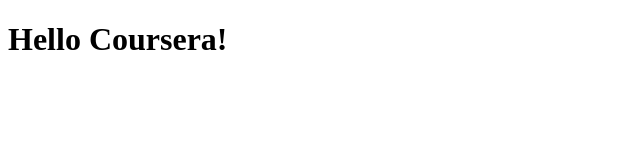
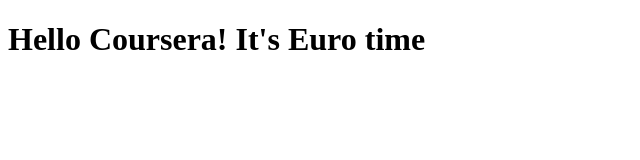
Before and after one commit to Assassin23/Coursera-test, a plain HTML site: page site/index.html in a window 1280 px wide. Shown: the whole page, without its empty margins (0-640 px from the left). Drawn offline with Linux system fonts and the light colour scheme.

Commit message:
Butterfly Effect.

```diff
--- a/site/index.html
+++ b/site/index.html
@@ -4,6 +4,6 @@
 	<title>Hello Amigos</title>
 </head>
 <body>
-<h1>Hello Coursera!</h1>
+<h1>Hello Coursera! It's Euro time</h1>
 </body>
 </html>
```
